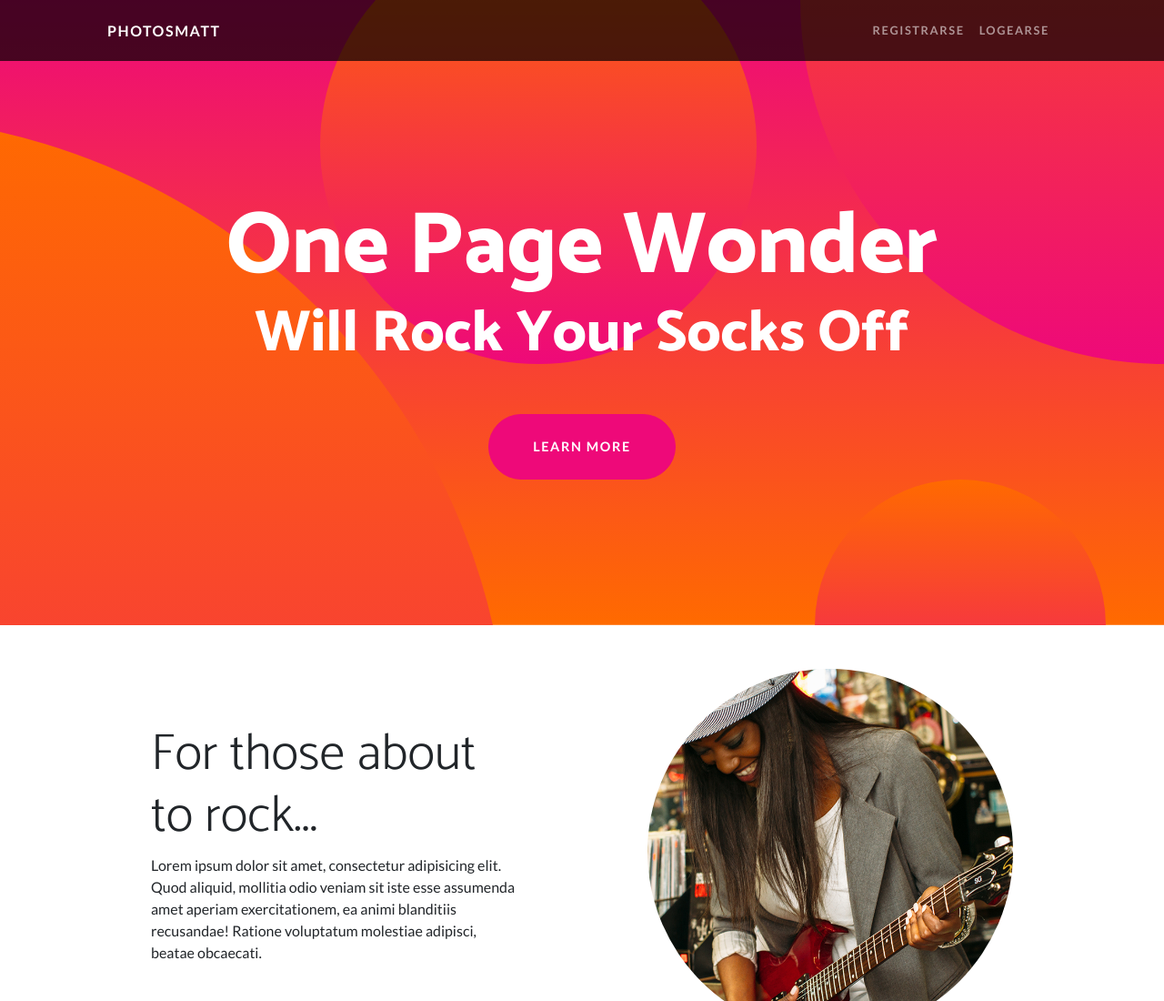
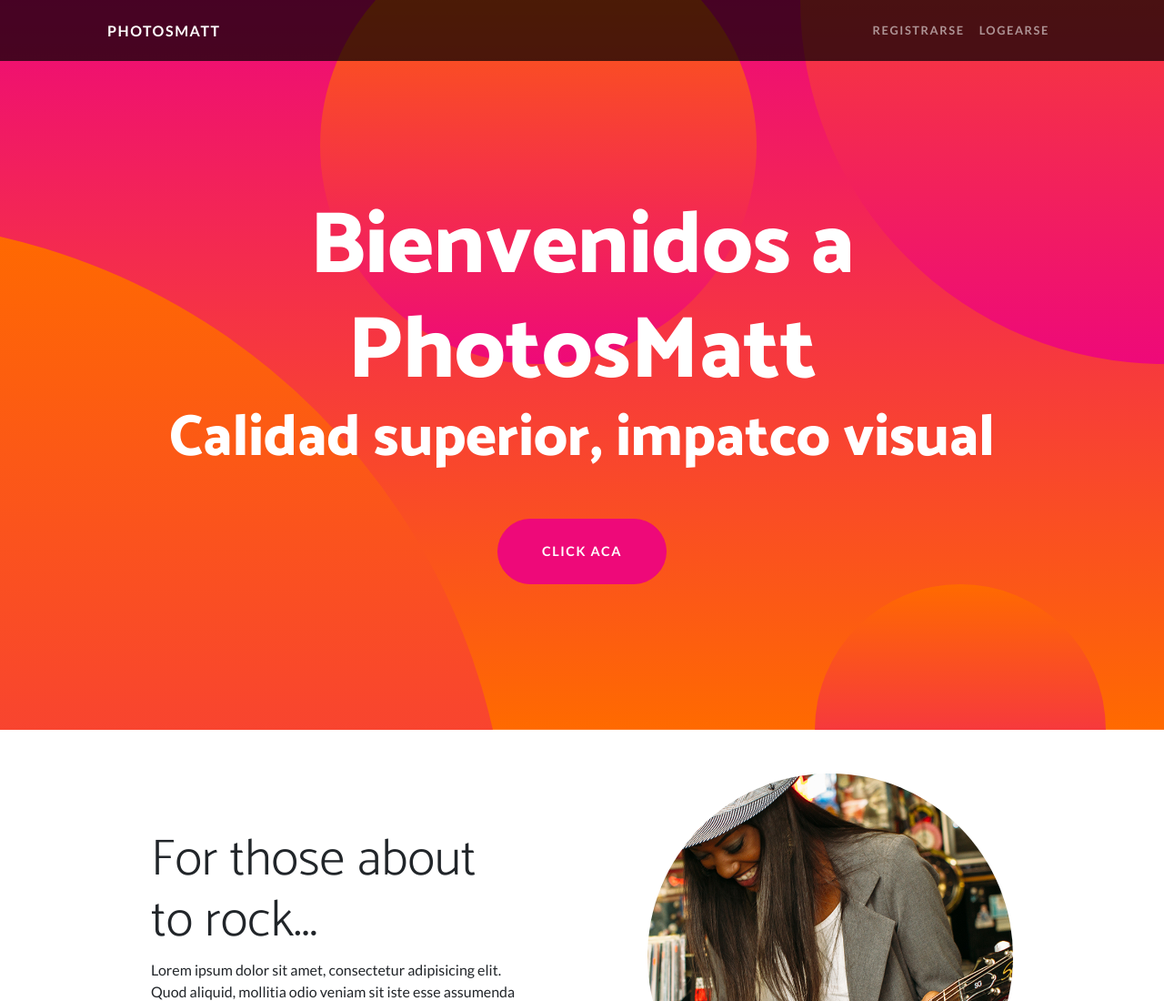
Before and after one commit to mativera27/photosmatt, a plain HTML site: page index.html in a window 1280 px wide. Shown: the top 1100 px of the page at 91% size. Drawn offline with nearby package versions, Linux system fonts and the light colour scheme.

Commit message:
Update index.html

```diff
--- a/index.html
+++ b/index.html
@@ -33,9 +33,9 @@
         <header class="masthead text-center text-white">
             <div class="masthead-content">
                 <div class="container px-5">
-                    <h1 class="masthead-heading mb-0">One Page Wonder</h1>
-                    <h2 class="masthead-subheading mb-0">Will Rock Your Socks Off</h2>
-                    <a class="btn btn-primary btn-xl rounded-pill mt-5" href="#scroll">Learn More</a>
+                    <h1 class="masthead-heading mb-0">Bienvenidos a PhotosMatt</h1>
+                    <h2 class="masthead-subheading mb-0">Calidad superior, impatco visual</h2>
+                    <a class="btn btn-primary btn-xl rounded-pill mt-5" href="#scroll">Click aca</a>
                 </div>
             </div>
             <div class="bg-circle-1 bg-circle"></div>
```
